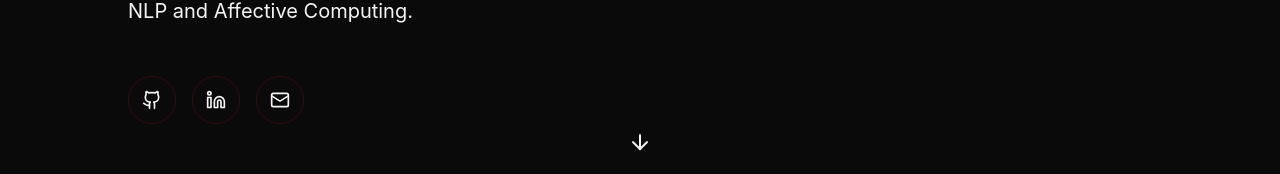
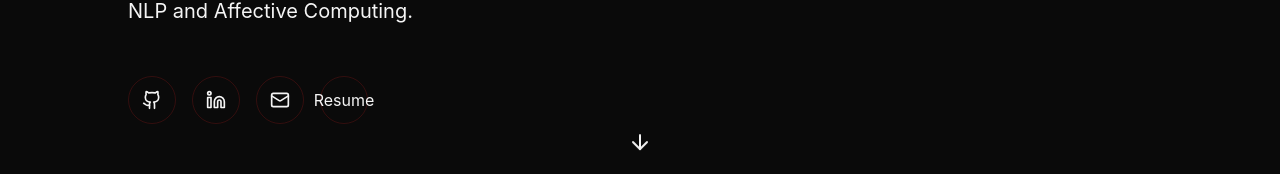
Before and after one commit to mbchavez27/mbchavezzportfolio, a React (Vite) app: page / in a window 1280 px wide. Shown: the part 608-782 px from the top of the page. Built offline with nearby package versions, Linux system fonts and the light colour scheme.

Commit message:
feat: add links

```diff
--- a/src/app/components/Hero.tsx
+++ b/src/app/components/Hero.tsx
@@ -1,5 +1,5 @@
-import { Github, Linkedin, Mail, ArrowDown } from "lucide-react";
-import { Button } from "./ui/button";
+import { Github, Linkedin, Mail, Briefcase, ArrowDown } from 'lucide-react'
+import { Button } from './ui/button'
 
 export function Hero() {
   return (
@@ -50,6 +50,12 @@ export function Hero() {
           >
             <Mail className="h-5 w-5" />
           </a>
+          <a
+            href="https://drive.google.com/file/d/1dQ8OJHoPJEaYDg5MnW1FQ4rzgC26xrJT/view"
+            className="w-12 h-12 rounded-full border border-primary/20 flex items-center justify-center hover:bg-primary/10 hover:border-primary/40 transition-colors"
+          >
+            Resume
+          </a>
         </div>
       </div>
 
@@ -57,5 +63,5 @@ export function Hero() {
         <ArrowDown className="h-6 w-6 text-primary" />
       </div>
     </section>
-  );
+  )
 }
```
